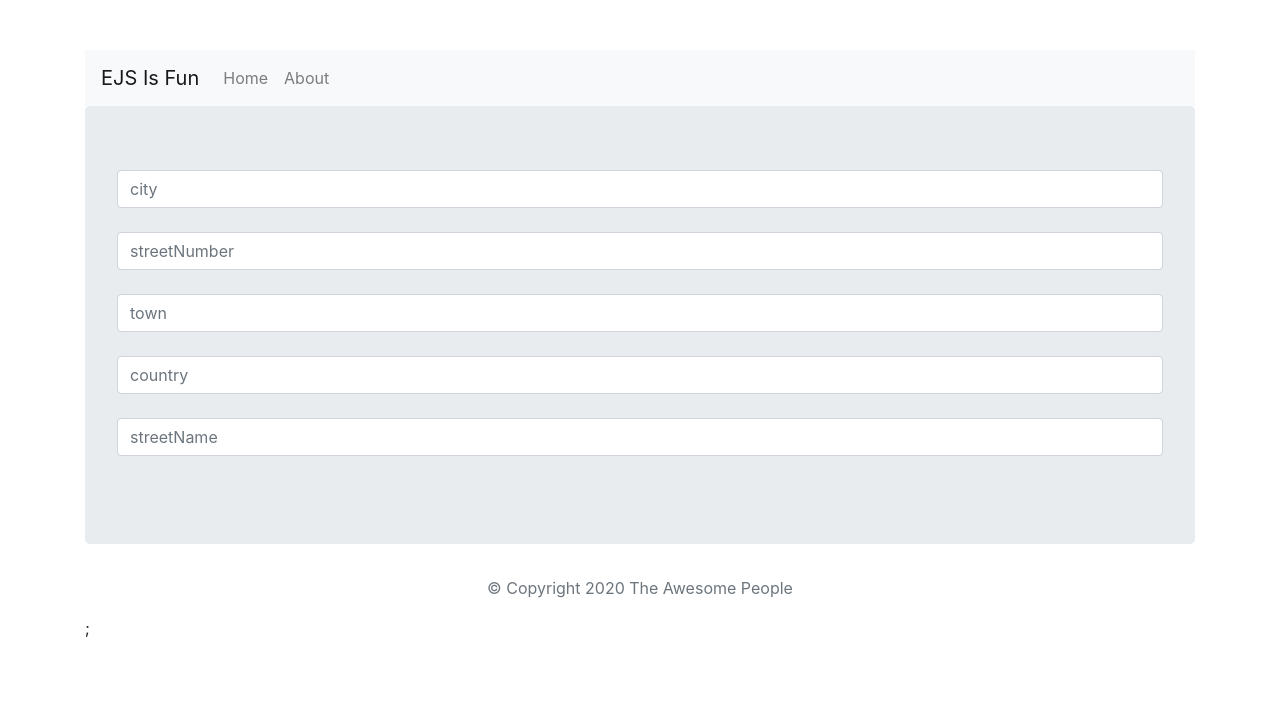
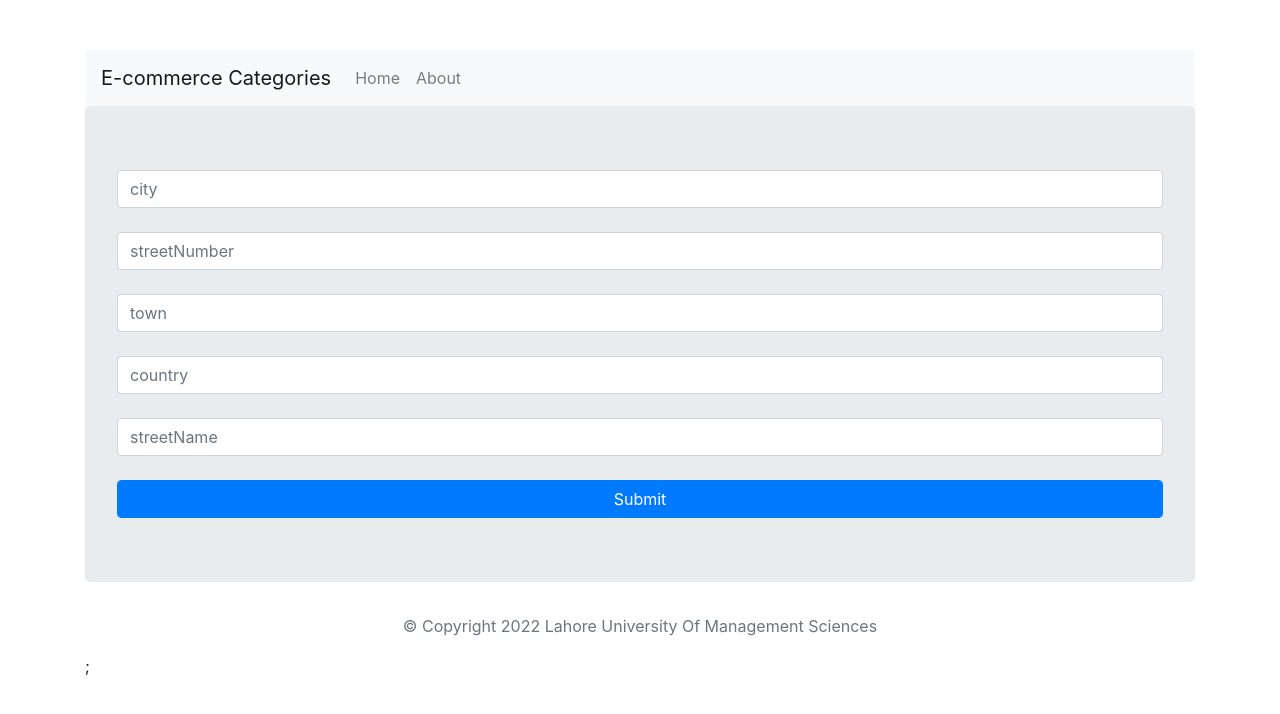
Before and after one commit to AwaisKamran/bpmn-website-generator, a Node server app: page /enterShippingAddress in a window 1280 px wide. Shown: the top 714 px of the page. Run offline with Node 20, Linux system fonts and the light colour scheme.

Commit message:
feat: header and footer updated

```diff
--- a/seed.js
+++ b/seed.js
@@ -118,6 +118,8 @@ function createPages(data) {
         template += `<input class="form-control" type="text" placeholder='${res[i]}' /><br/>`;
       }
 
+      template += `<button type="button" class="form-control btn btn-primary">Submit</button>`;
+
       const writeStream = fs.createWriteStream(
         `views/pages/${data[i].route}.ejs`
       );
--- a/views/pages/enterPaymentDetails.ejs
+++ b/views/pages/enterPaymentDetails.ejs
@@ -11,7 +11,7 @@
             </header>
             <main>
               <div class="jumbotron">
-
+                <button type="button" class="form-control btn btn-primary">Submit</button>
               </div>
             </main>
             <footer>
--- a/views/pages/enterShippingAddress.ejs
+++ b/views/pages/enterShippingAddress.ejs
@@ -11,7 +11,7 @@
             </header>
             <main>
               <div class="jumbotron">
-                <input class="form-control" type="text" placeholder='city' /><br/><input class="form-control" type="text" placeholder='streetNumber' /><br/><input class="form-control" type="text" placeholder='town' /><br/><input class="form-control" type="text" placeholder='country' /><br/><input class="form-control" type="text" placeholder='streetName' /><br/>
+                <input class="form-control" type="text" placeholder='city' /><br/><input class="form-control" type="text" placeholder='streetNumber' /><br/><input class="form-control" type="text" placeholder='town' /><br/><input class="form-control" type="text" placeholder='country' /><br/><input class="form-control" type="text" placeholder='streetName' /><br/><button type="button" class="form-control btn btn-primary">Submit</button>
               </div>
             </main>
             <footer>
--- a/views/pages/selectItem.ejs
+++ b/views/pages/selectItem.ejs
@@ -11,7 +11,7 @@
             </header>
             <main>
               <div class="jumbotron">
-
+                <button type="button" class="form-control btn btn-primary">Submit</button>
               </div>
             </main>
             <footer>
--- a/views/partials/footer.ejs
+++ b/views/partials/footer.ejs
@@ -1 +1,4 @@
-<p class="text-center text-muted">&copy; Copyright 2020 The Awesome People</p>;
+<p class="text-center text-muted">
+  &copy; Copyright 2022 Lahore University Of Management Sciences
+</p>
+;
--- a/views/partials/head.ejs
+++ b/views/partials/head.ejs
@@ -1,9 +1,13 @@
-
-<meta charset="UTF-8">
-<title>EJS Is Fun</title>
+<meta charset="UTF-8" />
+<title>E-commerce Platform</title>
 
 <!-- CSS (load bootstrap from a CDN) -->
-<link rel="stylesheet" href="https://cdnjs.cloudflare.com/ajax/libs/twitter-bootstrap/4.5.2/css/bootstrap.min.css">
+<link
+  rel="stylesheet"
+  href="https://cdnjs.cloudflare.com/ajax/libs/twitter-bootstrap/4.5.2/css/bootstrap.min.css"
+/>
 <style>
-  body { padding-top:50px; }
+  body {
+    padding-top: 50px;
+  }
 </style>
--- a/views/partials/header.ejs
+++ b/views/partials/header.ejs
@@ -1,5 +1,5 @@
 <nav class="navbar navbar-expand-lg navbar-light bg-light">
-  <a class="navbar-brand" href="/">EJS Is Fun</a>
+  <a class="navbar-brand" href="/">E-commerce Categories</a>
   <ul class="navbar-nav mr-auto">
     <li class="nav-item">
       <a class="nav-link" href="/">Home</a>
```
